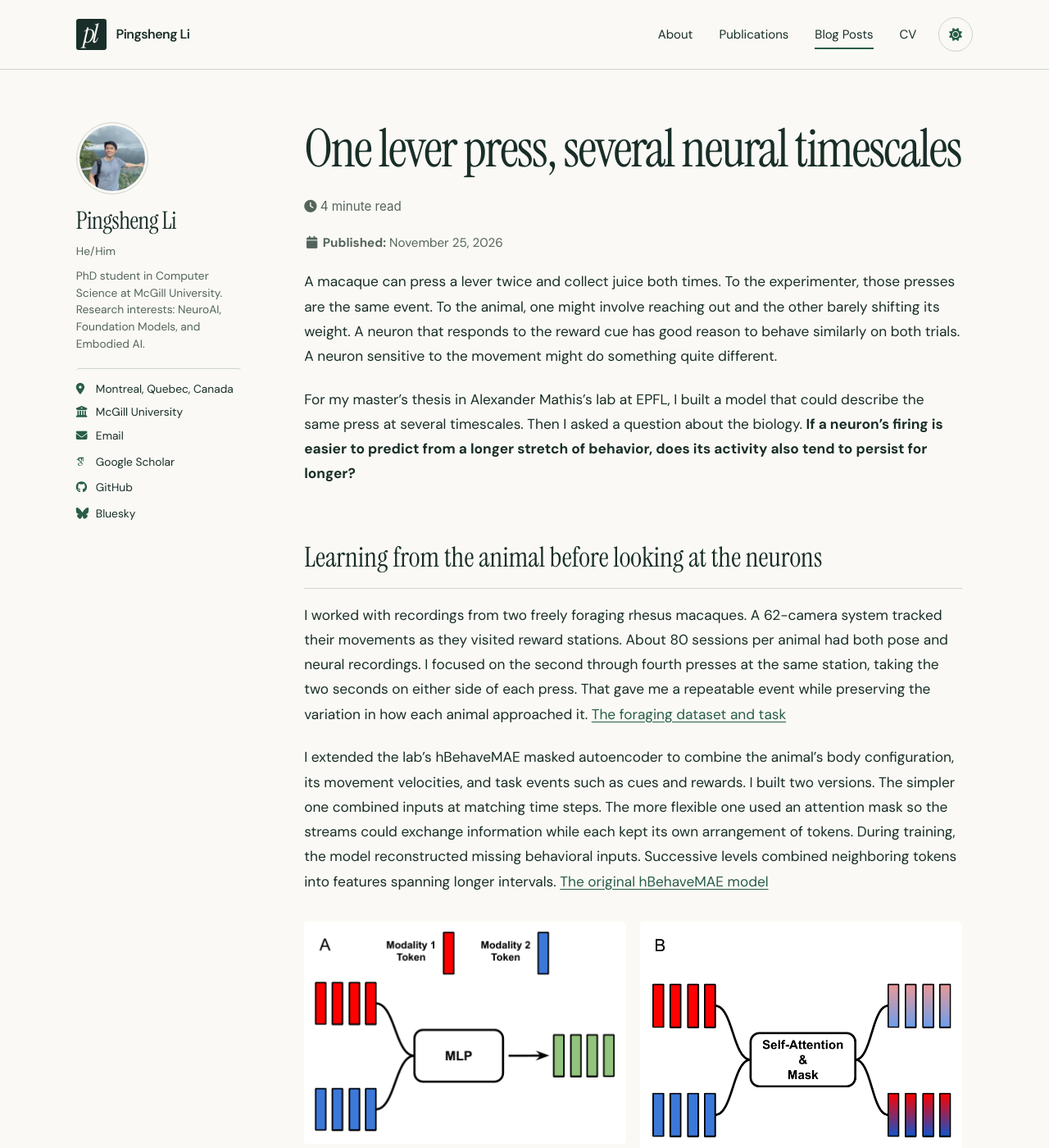
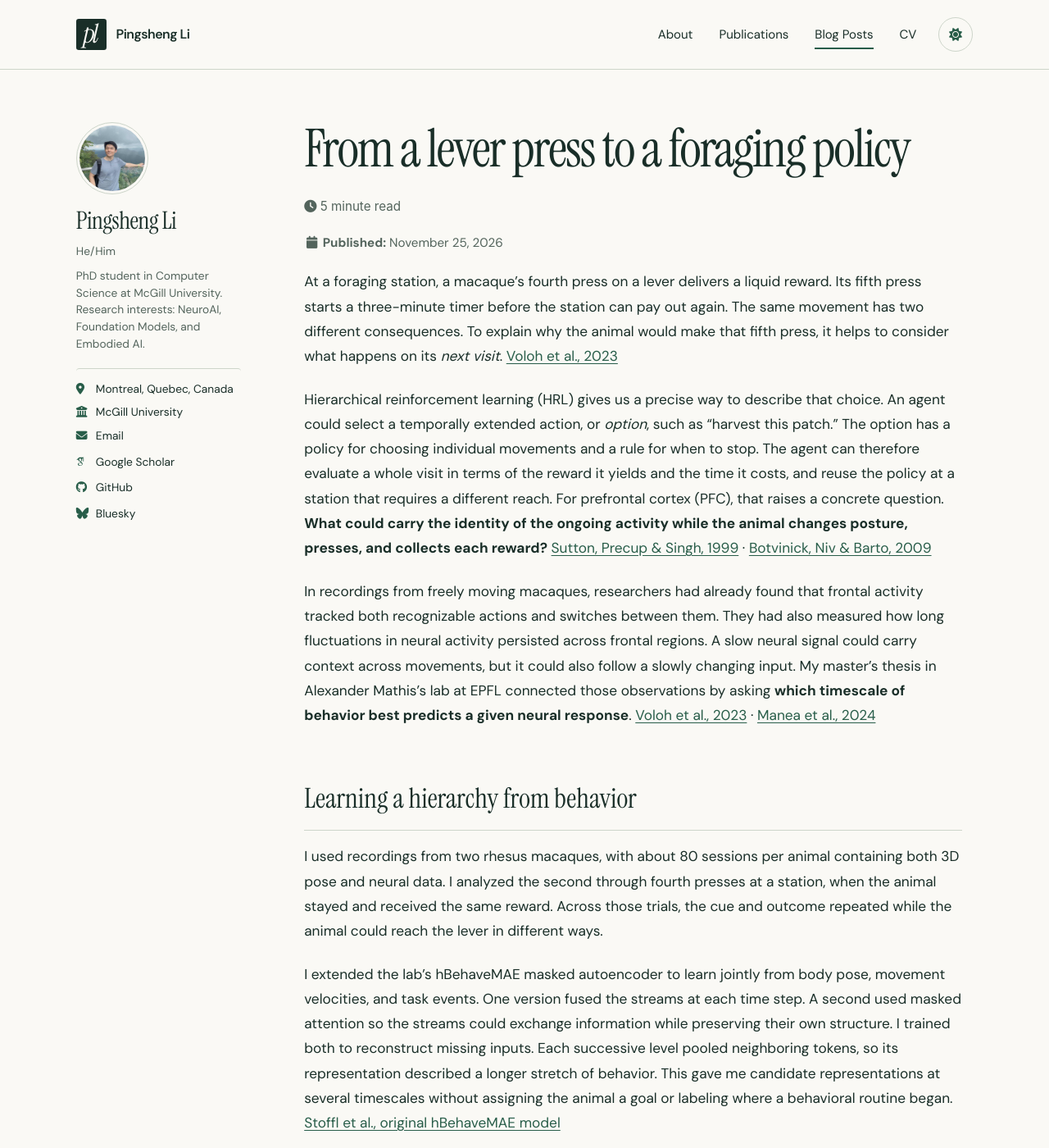
Before and after one commit to Pingsheng-NeuroAI/Pingsheng-NeuroAI.github.io, a Jekyll site: the page built from _posts/2026-11-25-lever-press-neural-timescales.md, in a window 1280 px wide and 1400 px high. Shown: the whole window at 82% size. Built offline with Jekyll 4.4.1, drawn with Linux system fonts in a browser that asks for light colours; some web fonts are replaced; some of the changed text lies outside the part shown.

Commit message:
Frame the thesis around hierarchical reinforcement learning and prefrontal control

```diff
--- a/_posts/2026-11-25-lever-press-neural-timescales.md
+++ b/_posts/2026-11-25-lever-press-neural-timescales.md
@@ -1,23 +1,25 @@
 ---
-title: "One lever press, several neural timescales"
+title: "From a lever press to a foraging policy"
 date: 2026-11-25
 permalink: /posts/2026/11/lever-press-neural-timescales/
-excerpt: "For my EPFL master’s thesis, I built a model of freely foraging macaques. The level that best predicted a neural response told me something about how long that response tended to persist."
+excerpt: "Hierarchical reinforcement learning gives a forager a choice about when to leave a patch. My EPFL thesis asked what prefrontal activity can tell us about the timescale on which the animal represents its own behavior."
 tags:
+  - hierarchical reinforcement learning
   - computational neuroscience
   - representation learning
-  - time series
 ---
 
-A macaque can press a lever twice and collect juice both times. To the experimenter, those presses are the same event. To the animal, one might involve reaching out and the other barely shifting its weight. A neuron that responds to the reward cue has good reason to behave similarly on both trials. A neuron sensitive to the movement might do something quite different.
+At a foraging station, a macaque’s fourth press on a lever delivers a liquid reward. Its fifth press starts a three-minute timer before the station can pay out again. The same movement has two different consequences. To explain why the animal would make that fifth press, it helps to consider what happens on its *next visit*. [Voloh et al., 2023](https://pmc.ncbi.nlm.nih.gov/articles/PMC10591875/)
 
-For my master’s thesis in Alexander Mathis’s lab at EPFL, I built a model that could describe the same press at several timescales. Then I asked a question about the biology. **If a neuron’s firing is easier to predict from a longer stretch of behavior, does its activity also tend to persist for longer?**
+Hierarchical reinforcement learning (HRL) gives us a precise way to describe that choice. An agent could select a temporally extended action, or *option*, such as “harvest this patch.” The option has a policy for choosing individual movements and a rule for when to stop. The agent can therefore evaluate a whole visit in terms of the reward it yields and the time it costs, and reuse the policy at a station that requires a different reach. For prefrontal cortex (PFC), that raises a concrete question. **What could carry the identity of the ongoing activity while the animal changes posture, presses, and collects each reward?** [Sutton, Precup & Singh, 1999](https://doi.org/10.1016/S0004-3702(99)00052-1) · [Botvinick, Niv & Barto, 2009](https://pmc.ncbi.nlm.nih.gov/articles/PMC2783353/)
 
-## Learning from the animal before looking at the neurons
+In recordings from freely moving macaques, researchers had already found that frontal activity tracked both recognizable actions and switches between them. They had also measured how long fluctuations in neural activity persisted across frontal regions. A slow neural signal could carry context across movements, but it could also follow a slowly changing input. My master’s thesis in Alexander Mathis’s lab at EPFL connected those observations by asking **which timescale of behavior best predicts a given neural response**. [Voloh et al., 2023](https://pmc.ncbi.nlm.nih.gov/articles/PMC10591875/) · [Manea et al., 2024](https://doi.org/10.1038/s41467-024-46488-1)
 
-I worked with recordings from two freely foraging rhesus macaques. A 62-camera system tracked their movements as they visited reward stations. About 80 sessions per animal had both pose and neural recordings. I focused on the second through fourth presses at the same station, taking the two seconds on either side of each press. That gave me a repeatable event while preserving the variation in how each animal approached it. [The foraging dataset and task](https://pmc.ncbi.nlm.nih.gov/articles/PMC10591875/)
+## Learning a hierarchy from behavior
 
-I extended the lab’s hBehaveMAE masked autoencoder to combine the animal’s body configuration, its movement velocities, and task events such as cues and rewards. I built two versions. The simpler one combined inputs at matching time steps. The more flexible one used an attention mask so the streams could exchange information while each kept its own arrangement of tokens. During training, the model reconstructed missing behavioral inputs. Successive levels combined neighboring tokens into features spanning longer intervals. [The original hBehaveMAE model](https://github.com/amathislab/BehaveMAE)
+I used recordings from two rhesus macaques, with about 80 sessions per animal containing both 3D pose and neural data. I analyzed the second through fourth presses at a station, when the animal stayed and received the same reward. Across those trials, the cue and outcome repeated while the animal could reach the lever in different ways.
+
+I extended the lab’s hBehaveMAE masked autoencoder to learn jointly from body pose, movement velocities, and task events. One version fused the streams at each time step. A second used masked attention so the streams could exchange information while preserving their own structure. I trained both to reconstruct missing inputs. Each successive level pooled neighboring tokens, so its representation described a longer stretch of behavior. This gave me candidate representations at several timescales without assigning the animal a goal or labeling where a behavioral routine began. [Stoffl et al., original hBehaveMAE model](https://github.com/amathislab/BehaveMAE)
 
 <figure class="half">
   <img src="{{ '/images/thesis-timescales/behavior-model-fusion-simple.webp' | relative_url }}" width="796" height="548" alt="Two streams of red and blue tokens enter a shared multilayer perceptron and emerge as a single green stream.">
@@ -25,13 +27,11 @@ I extended the lab’s hBehaveMAE masked autoencoder to combine the animal’s b
   <figcaption>The two ways I combined behavioral inputs. For clarity, each diagram shows two streams. From thesis Fig. 4.</figcaption>
 </figure>
 
-Only then did I bring in the spikes. For each neuron, I fitted a linear readout from each level to its firing rate, selected the level on validation trials, and scored it on held-out trials. I also ran the same comparison with token pooling switched off. That control let me ask what organizing behavior at progressively longer timescales added beyond the depth of the network itself.
+## Which timescale predicts the spikes?
 
-## Which neurons benefited from seeing the movement?
+For each neuron I fitted a linear readout from each model level to firing rate during the two seconds on either side of a press. I chose the level on validation trials and evaluated it on held-out trials. For a control, I disabled temporal pooling and repeated the analysis across successive network stages. This let me test whether pooling over time contributed anything beyond ordinary network depth.
 
-I compared predictions across six frontal areas and the striatum. Temporal pooling helped in several regions, including supplementary motor and orbitofrontal cortex. The choice of input mattered, too. For neurons whose responses repeated reliably from press to press, task events alone generally gave the best predictions. Knowing when the reward cue appeared was already informative. For less repeatable responses, adding the animal’s pose and movement often helped. The monkey could earn the same reward with a different movement.
-
-One premotor neuron makes the difference between model levels visible. Its firing rate rose sharply after the press. The lowest level followed that rise more closely, while the highest level captured the broader period of elevated activity.
+Across six frontal areas and the striatum, task events alone generally predicted the most repeatable responses best. Adding pose and movement often helped with neurons whose responses varied across otherwise similar presses. The premotor neuron below illustrates what the choice of timescale changes. The lowest level followed the abrupt increase in firing after the press. The highest level captured the broader period of elevated activity.
 
 <figure class="half">
   <img src="{{ '/images/thesis-timescales/premotor-level-0.webp' | relative_url }}" width="792" height="395" loading="lazy" alt="The level-zero prediction follows the sharp post-press increase in a premotor neuron’s mean firing rate.">
@@ -39,11 +39,7 @@ One premotor neuron makes the difference between model levels visible. Its firin
   <figcaption>The same neuron and trials in both panels. Blue is the measured mean firing rate and dashed red is the prediction. The lever press occurs at zero seconds. From thesis Fig. 11A.</figcaption>
 </figure>
 
-## Do the model’s timescales line up with the brain’s?
-
-For each neuron at each reward station, I found the level that best predicted its activity. Within each region, I grouped those responses by their preferred level and estimated how quickly fluctuations in each group’s recorded activity lost their correlation over time. I could then compare the timescale measured from spikes with the model level selected by its predictions.
-
-**Groups best predicted by higher levels tended to have longer intrinsic timescales.** Across the groups, the correlation was *r* = 0.51 (*p* = 0.005) for the attention-based hierarchical model. Repeating the analysis for the ordinary stages of its nonhierarchical control gave *r* = 0.19 (*p* = 0.327). The simpler fusion model showed the same positive association when it included temporal pooling (*r* = 0.47, *p* = 0.011).
+The more revealing test went in the other direction. Within each region, I grouped neuron–station pairs by the model level that best predicted their firing. Then I went back to the spikes and estimated each group’s intrinsic timescale from the decay of its autocorrelation. **Groups best predicted by longer behavioral windows also had more persistent neural activity.** The correlation was *r* = 0.51 (*p* = 0.005) in the attention-based hierarchical model. Grouping by stage in its control gave *r* = 0.19 (*p* = 0.327). The simpler fusion model also showed a positive association with pooling (*r* = 0.47, *p* = 0.011).
 
 <figure class="half">
   <img src="{{ '/images/thesis-timescales/timescale-hierarchical.webp' | relative_url }}" width="851" height="685" loading="lazy" alt="Neural groups assigned to higher hierarchical levels tend to have longer intrinsic timescales. Colors identify seven brain regions.">
@@ -51,4 +47,8 @@ For each neuron at each reward station, I found the level that best predicted it
   <figcaption>Intrinsic timescale at the lever press, grouped by best-predicting level or stage. Dashed lines show linear fits. From thesis Fig. 12B.</figcaption>
 </figure>
 
-What I find most interesting is that even within one brain region, different responses were best predicted at different levels. A region can contain cells that track the sharp onset of an event alongside others whose activity changes more gradually. Extending the analysis beyond the four seconds around a press would let me ask whether still slower features track the animal’s progress through a sequence of presses as the juice runs out. [Master’s defense slides](https://docs.google.com/presentation/d/1lEp6QGKNORnOqd1wCBm3jA9Bc4F-I38MvM0Nz7oCQ2c/edit?usp=sharing)
+## From temporal structure to control
+
+A neural timescale measures persistence. An option makes a claim about control. Knowing which routine is active should help predict which action comes next and when the animal will switch. My four-second windows captured the first property. To test the second, I would look for a signal that generalizes across different ways of working a patch and changes when the animal decides to leave.
+
+The comparison I would run is between visits with similar presses, reward histories, and elapsed times that end in different choices. I would fit a candidate option model to behavior alone and test whether its estimated probability of ending a visit explains PFC activity beyond those matched variables. I would then ask whether a readout trained at one station could anticipate departures at another, before the monkey moves away. A signal that transfers across stations requiring different postures would be a candidate neural marker of option termination.
```
Also changed, not shown: _pages/about.md (+1 -1 lines).
